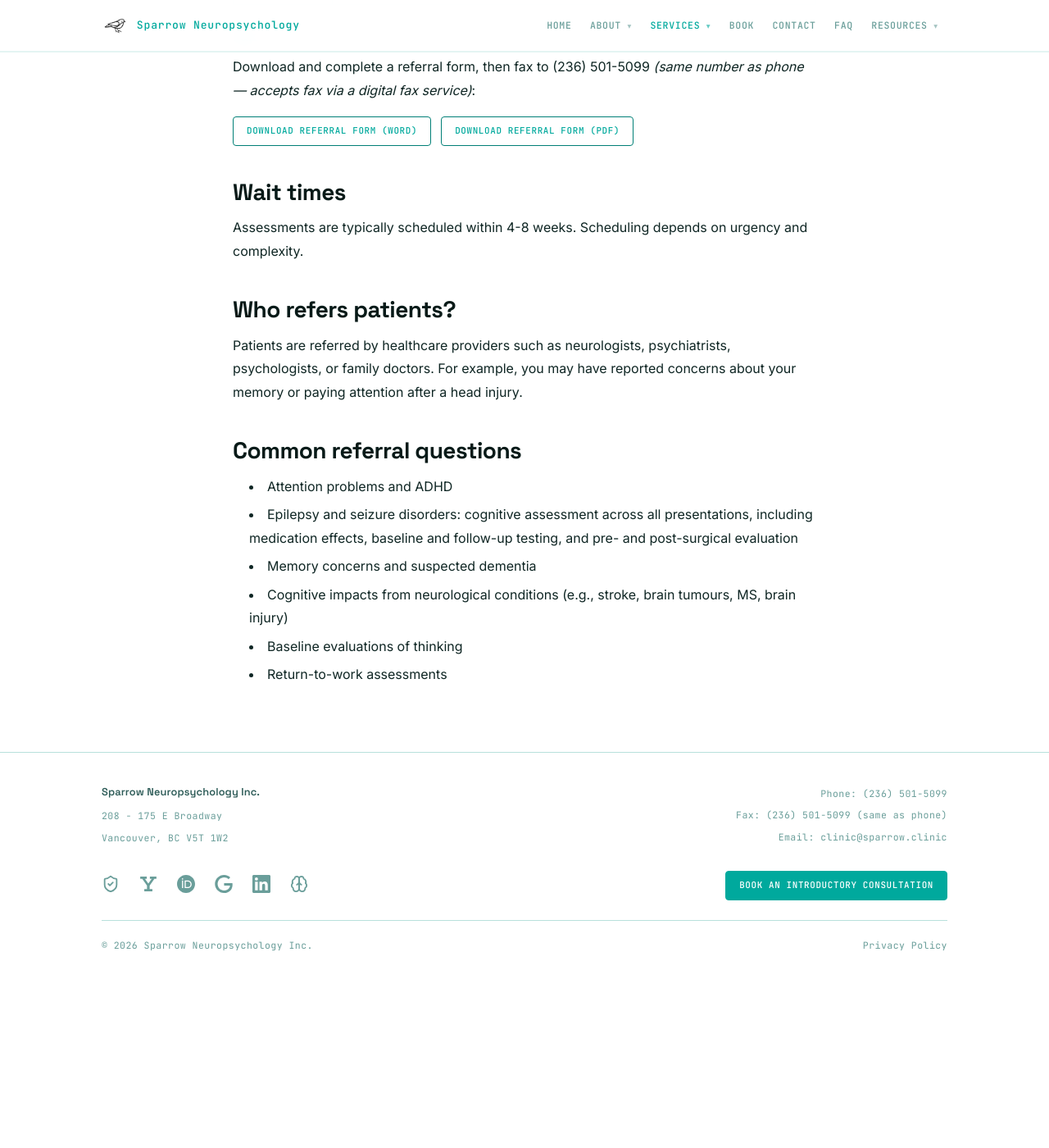
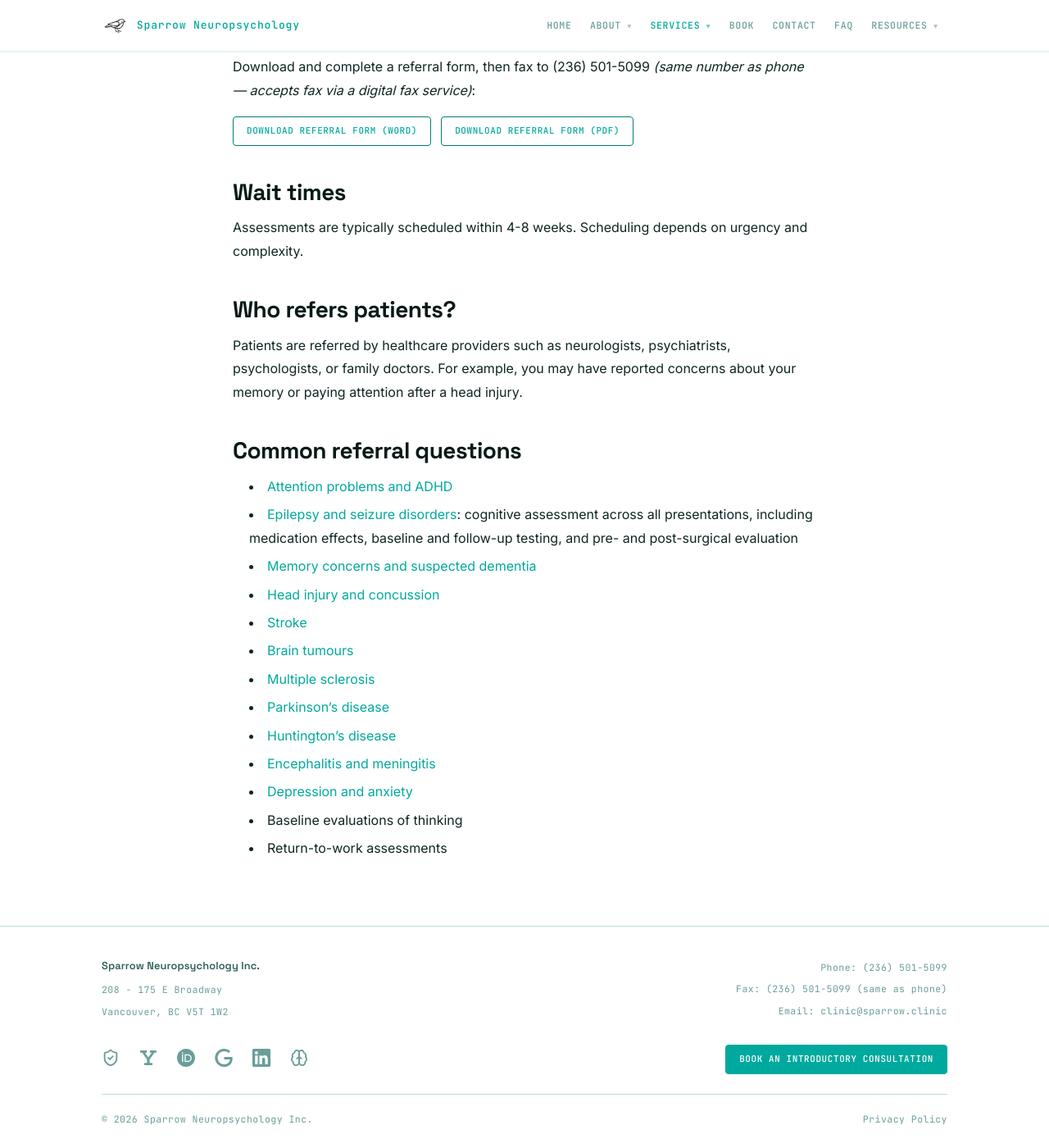
Before and after one commit to cfxb/sparrow-clinic, a Jekyll site: the page built from referral.md, in a window 1280 px wide and 1400 px high, scrolled down 937 px. Shown: the whole window at 82% size. Built offline with Jekyll 4.4.1, drawn with Linux system fonts in a browser that asks for light colours; before the commit the page ends 2125 px from its top, so only the background shows below that.

Commit message:
Refine fee cards and consolidate referral content
- Add patient-facing "Your time" (6-8 hrs) to each evaluation card,
  with total professional time moved to a small footnote for clarity
- Tighten baseline cognitive and neurology-referral patient time to
  6-7 hrs; rename "Neurological Evaluation" to "Neurology referral"
- Remove the credit card payment note (no longer accepted) from the
  services page, FAQ, and its JSON-LD mirror; drop bold emphasis from
  the Insurance and payment bullets
- Move "Why might I be referred?" off the services page into the
  Referral page's "Common referral questions" section, merging in the
  resource-page links; services page now points to it instead

Co-Authored-By: Claude Sonnet 5 <noreply@anthropic.com>

```diff
--- a/_includes/faq-schema.html
+++ b/_includes/faq-schema.html
@@ -120,7 +120,7 @@
       "name": "How long does neuropsychological testing take?",
       "acceptedAnswer": {
         "@type": "Answer",
-        "text": "A full neuropsychological assessment typically takes between four and eight hours of in-person contact, distributed across one or more days. Total turnaround from first appointment to delivered report is usually longer because of scoring, integration, review of records and history, and report writing."
+        "text": "A full neuropsychological assessment typically takes between six and eight hours of your time (interview, testing, and feedback), distributed across one or more days. Total turnaround from first appointment to delivered report is usually longer because of scoring, integration, review of records and history, and report writing."
       }
     },
     {
--- a/_includes/medical-business-schema.html
+++ b/_includes/medical-business-schema.html
@@ -14,7 +14,7 @@
   "email": "clinic@sparrow.clinic",
   "priceRange": "$$$",
   "currenciesAccepted": "CAD",
-  "paymentAccepted": ["Cash", "Cheque", "Credit Card", "Debit Card", "Electronic Funds Transfer"],
+  "paymentAccepted": ["Cash", "Cheque", "Debit Card", "Electronic Funds Transfer"],
   "medicalSpecialty": "Neuropsychology",
   "address": {
     "@type": "PostalAddress",
--- a/_sass/_cards.scss
+++ b/_sass/_cards.scss
@@ -159,6 +159,13 @@ a.card {
   &--price { color: $accent-dark; }
 }
 
+.fee-card__note {
+  font-family: $mono;
+  font-size: 0.72rem;
+  color: $text-muted;
+  margin: 0.35rem 0 0;
+}
+
 // ── Resource page byline ────────────────────────────────────
 // Visible "Reviewed by ... Last reviewed ..." block at the
 // foot of each /resources/<condition>/ page.
--- a/referral.md
+++ b/referral.md
@@ -56,9 +56,16 @@ Patients are referred by healthcare providers such as neurologists, psychiatrist
 
 ## Common referral questions
 
-- Attention problems and ADHD
-- Epilepsy and seizure disorders: cognitive assessment across all presentations, including medication effects, baseline and follow-up testing, and pre- and post-surgical evaluation
-- Memory concerns and suspected dementia
-- Cognitive impacts from neurological conditions (e.g., stroke, brain tumours, MS, brain injury)
+- [Attention problems and ADHD](/resources/adhd/)
+- [Epilepsy and seizure disorders](/resources/epilepsy/): cognitive assessment across all presentations, including medication effects, baseline and follow-up testing, and pre- and post-surgical evaluation
+- [Memory concerns and suspected dementia](/resources/dementia/)
+- [Head injury and concussion](/resources/traumatic-brain-injury/)
+- [Stroke](/resources/stroke/)
+- [Brain tumours](/resources/brain-tumours/)
+- [Multiple sclerosis](/resources/multiple-sclerosis/)
+- [Parkinson's disease](/resources/parkinsons-disease/)
+- [Huntington's disease](/resources/huntingtons-disease/)
+- [Encephalitis and meningitis](/resources/encephalitis-and-meningitis/)
+- [Depression and anxiety](/resources/depression-and-anxiety/)
 - Baseline evaluations of thinking
 - Return-to-work assessments
```
Also changed, not shown: other parts of _includes/faq-schema.html (+1 -1 lines), faq.md (+3 -3 lines), services.md (+21 -30 lines).
